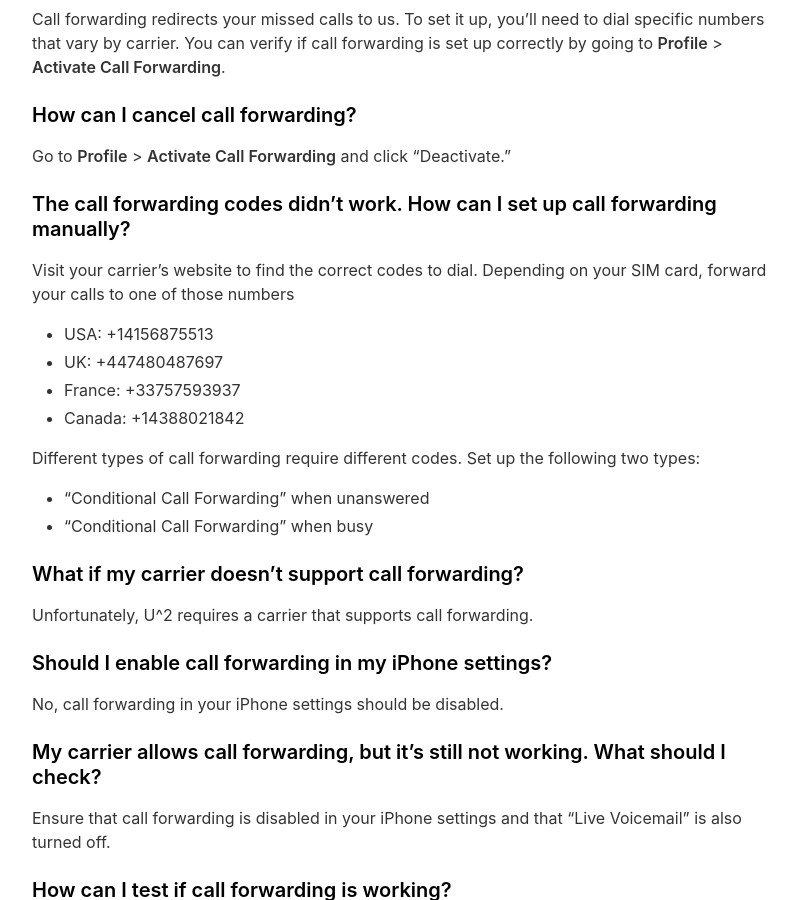
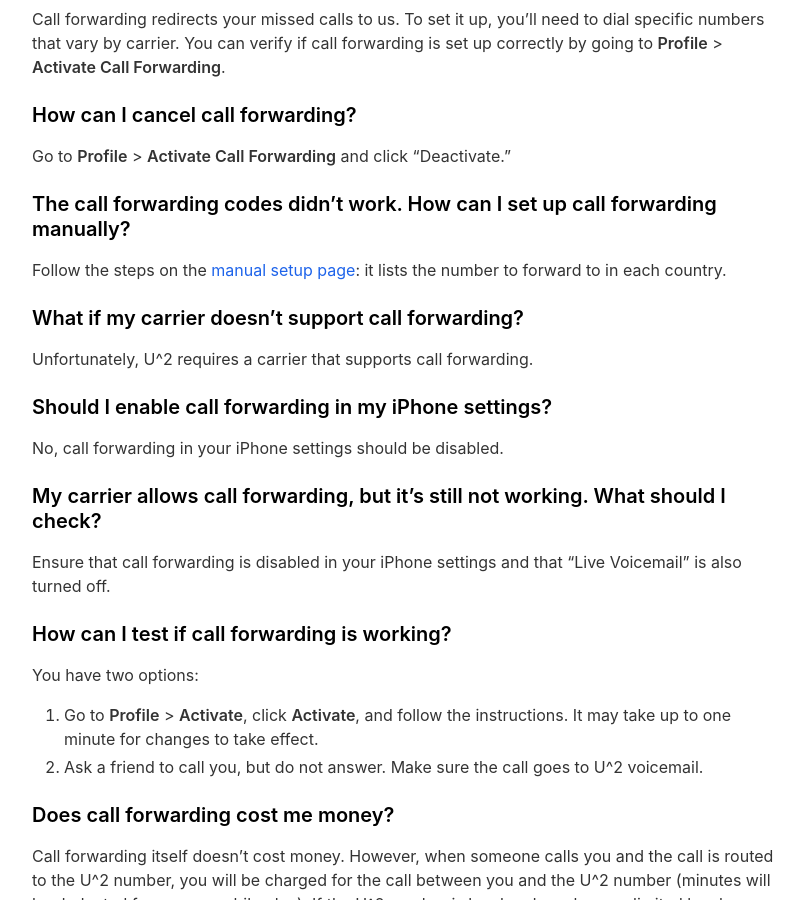
Before and after one commit to strangeattractors/u-squared, a Jekyll site: the page built from _pages/faq.md, in a window 1280 px wide and 900 px high, scrolled down 316 px. Shown: the whole window, without its empty margins (233-1036 px from the left). Built offline with Jekyll 4.4.1, drawn with Linux system fonts in a browser that asks for light colours; nearby versions of some CDN libraries.

Commit message:
FAQ: point manual call forwarding to the setup page (#5)
The FAQ listed its own forwarding numbers, and two were wrong: the US
number from before the November 2024 switch and an old France number.
Link to the manual setup page instead, which already has the current
number for each country, so the numbers live in one place.

```diff
--- a/_pages/faq.md
+++ b/_pages/faq.md
@@ -17,15 +17,7 @@ Go to **Profile** > **Activate Call Forwarding** and click "Deactivate."
 
 ### The call forwarding codes didn’t work. How can I set up call forwarding manually?
 
-Visit your carrier’s website to find the correct codes to dial. Depending on your SIM card, forward your calls to one of those numbers
-- USA: +14156875513
-- UK: +447480487697
-- France: +33757593937
-- Canada: +14388021842
-
-Different types of call forwarding require different codes. Set up the following two types:
-- "Conditional Call Forwarding" when unanswered
-- "Conditional Call Forwarding" when busy
+Follow the steps on the [manual setup page]({{ '/forwarding/' | relative_url }}): it lists the number to forward to in each country.
 
 ### What if my carrier doesn’t support call forwarding?
 
```
